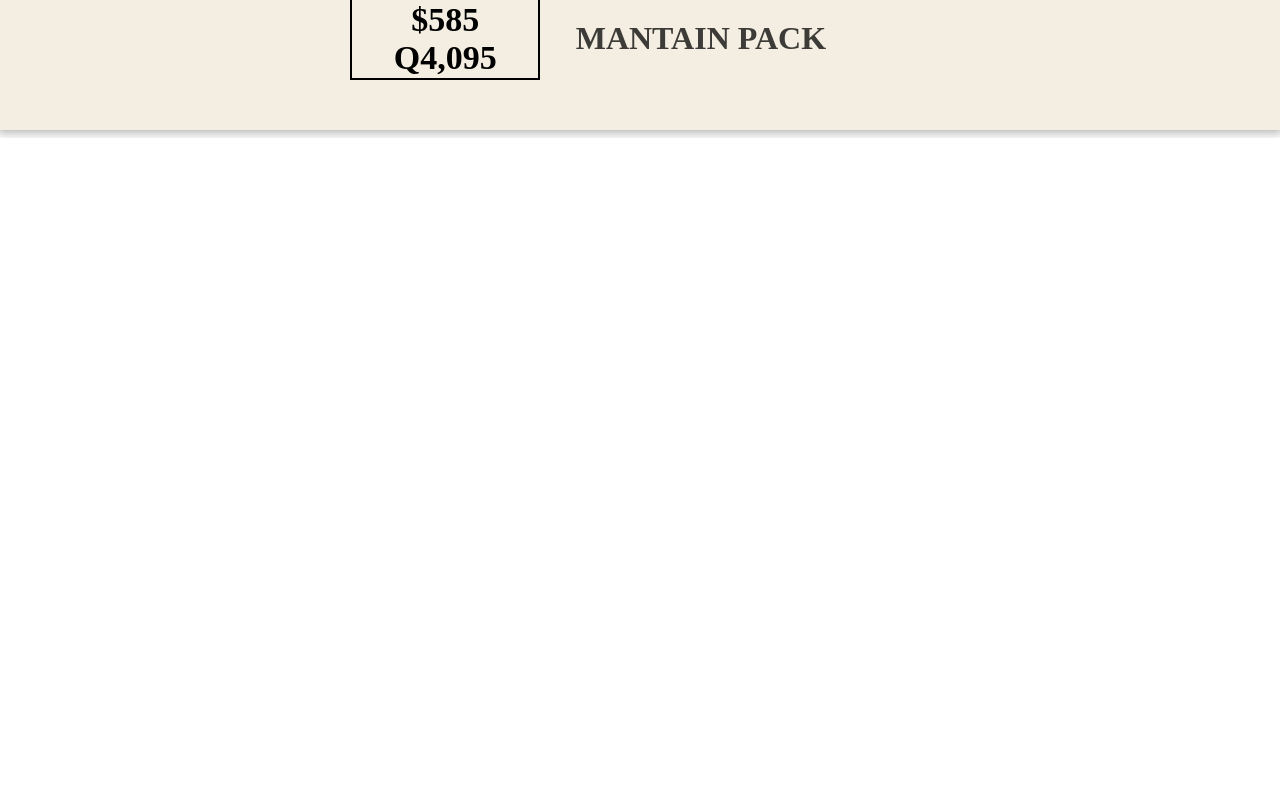
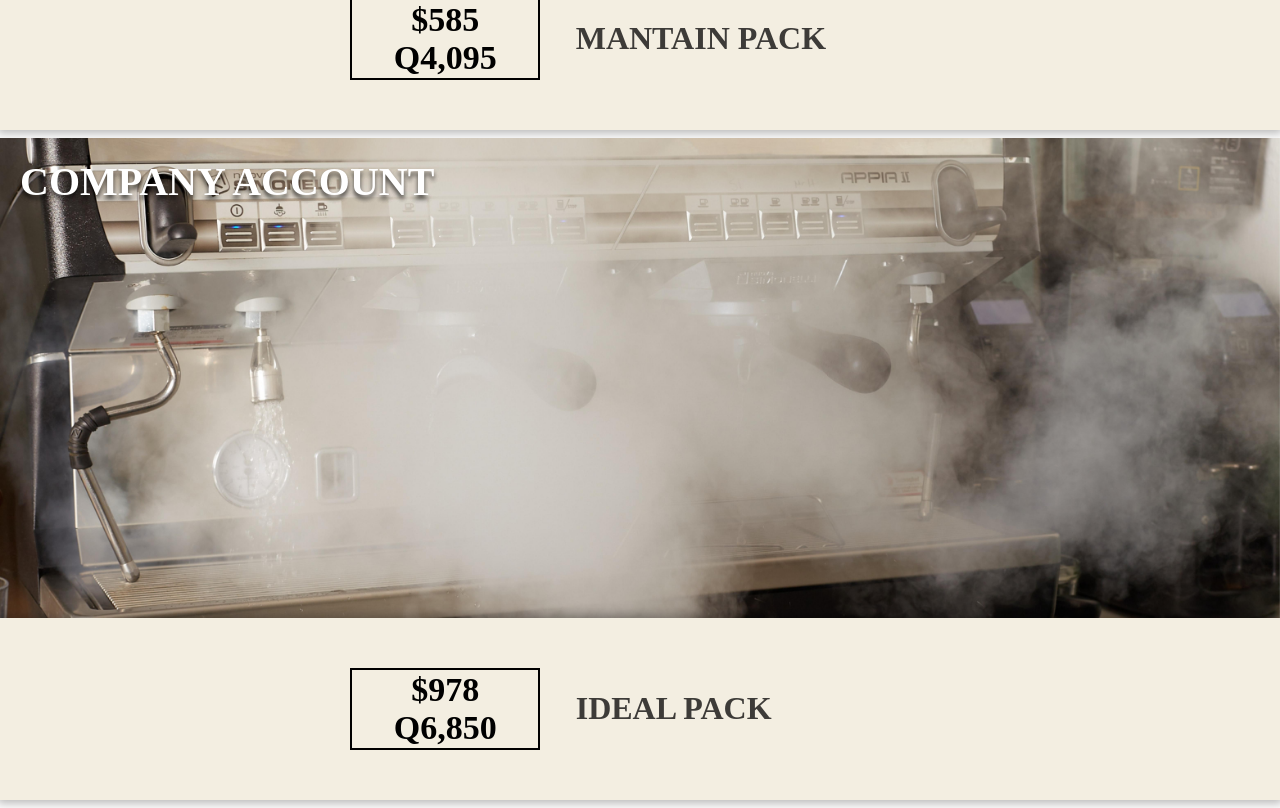
Before and after one commit to AnaLu456/Sketch, a Next.js app: page /pages/Licha in a window 1280 px wide. Shown: the part 760-1568 px from the top of the page. Before the commit the page ends 898 px from the top, so only its background shows below. Built offline with nearby package versions, Linux system fonts and the light colour scheme.

Commit message:
CAMBIOS LICHA 6

```diff
--- a/src/app/pages/Licha/Componentes/div1.js
+++ b/src/app/pages/Licha/Componentes/div1.js
@@ -15,7 +15,7 @@ const Imagediv1 = () => {
 
     )
 }
-function BloquePrecios() {
+function BloquePrecios1() {
     return (
         <div className={styles.BloqueP}>
              <div className={styles.Cuadroprecios}>
@@ -31,7 +31,37 @@ function BloquePrecios() {
     );
 }
 
+const Imagendiv2 = () =>{
+    return (
+
+        <div className={styles.section2}>
+            <div className={styles.Bloquetexto2}>
+            <h1> COMPANY ACCOUNT</h1>
+        </div>
+        </div>
+
+
+    )
+
+
+}
+function BloquePrecios2() {
+    return (
+        <div className={styles.BloqueP2}>
+             <div className={styles.Cuadroprecios2}>
+                <div className={styles.Dinero2}>
+                    <h1>$978</h1>
+                    <h1>Q6,850</h1>
+                </div>
+            </div>
+            <div className={styles.Preciost2}>
+                <h1>IDEAL PACK</h1>
+            </div>
+        </div>
+    );
+}
 
 
 export default Imagediv1;
-export {BloquePrecios};
+
+export {BloquePrecios1, BloquePrecios2, Imagendiv2};
--- a/src/app/pages/Licha/Componentes/div1.module.css
+++ b/src/app/pages/Licha/Componentes/div1.module.css
@@ -65,6 +65,13 @@ background-size: cover;
     justify-content: center;
 }
 
+.section2 {
+ height: 60vh;
+background-image: url("../imagenes/58.jpg");
+background-position: center;
+background-size: cover;
+}
+
 .Preciost {
     width: 30%;
     height: fit-content;
@@ -77,3 +84,65 @@ background-size: cover;
     line-height: normal;
 
 }
+
+.Bloquetexto2{
+    color: #FFF;
+    text-shadow: 0px 4px 4px rgba(0, 0, 0, 0.25), 0px 4px 4px rgba(0, 0, 0, 0.25), 0px 4px 4px rgba(0, 0, 0, 0.25);
+    font-family: Koulen;
+    font-size: 20px;
+    font-style: normal;
+    font-weight: 400;
+    line-height: normal;
+    display: flex;
+    align-items: center;
+    padding: 20px;
+}
+
+.BloqueP2 {
+    background-color: #F3EEE1;
+    width: 100%;
+    margin-bottom: 8px;
+    box-shadow: 0px 0px 10px 3px rgba(0, 0, 0, 0.30);
+    padding: 50px;
+    display: flex;
+    align-items: center;
+    justify-content: center;
+    flex-direction: row;
+}
+
+.Cuadroprecios2 {
+    width: 190px; /* Ancho del rectángulo */
+    height: 82px; /* Altura del rectángulo */
+    border: 2px solid black; /* Borde de 2 píxeles de ancho y color negro */
+    background-color: transparent; /* Sin relleno (transparente) */
+    display: flex; /* Utiliza flexbox */
+    flex-direction: column; /* Coloca los elementos en columna */
+    align-items: center; /* Centra horizontalmente el contenido */
+    justify-content: center; /* Centra verticalmente el contenido */
+    justify-content: space-evenly;
+}
+.Preciost2 {
+    width: 30%;
+    height: fit-content;
+    margin-left: 3%;
+    color: #3D3B38;
+    font-family: Koulen;
+    font-size: 16px;
+    font-style: normal;
+    font-weight: 400;
+    line-height: normal;
+
+}
+
+.Dinero2 {
+    color: #000;
+    font-family: KoPub Batang;
+    font-size: 17px;
+    font-style: normal;
+    font-weight: 400;
+    line-height: normal;
+    display: flex;
+    flex-direction: column;
+    align-items: center;
+    justify-content: center;
+}
--- a/src/app/pages/Licha/page.js
+++ b/src/app/pages/Licha/page.js
@@ -1,7 +1,8 @@
 
-import { Bloquep, BloquePrecios } from "../Licha/Componentes/div1";
+import { Bloquep, BloquePrecios, BloquePrecios1, BloquePrecios2, Imagendiv2 } from "../Licha/Componentes/div1";
 import Imagediv1, { Textoimagen } from "./Componentes/div1";
 import {Header} from "./Componentes/header";
+
 
 export default function Home() {
   return (
@@ -9,7 +10,9 @@ export default function Home() {
 
       <Header></Header>
       <Imagediv1></Imagediv1>
-      <BloquePrecios></BloquePrecios>
+      <BloquePrecios1></BloquePrecios1>
+      <Imagendiv2> </Imagendiv2>
+      <BloquePrecios2></BloquePrecios2>
     </div>
 
   );
```
Also changed, not shown: src/app/pages/AT/componentes/components.module.css (line endings or trailing spaces), src/app/pages/Licha/imagenes/58.jpg (added).
